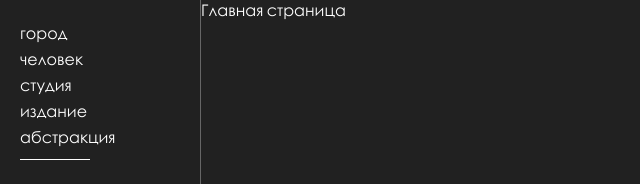
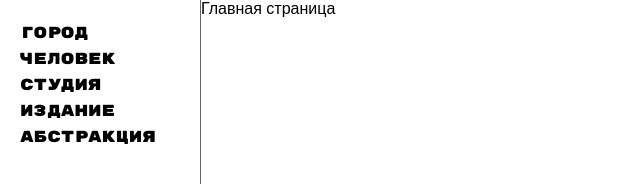
Before and after one commit to tsvetta/gegege, a React app: page / in a window 1280 px wide. Shown: the top 184 px of the page, without its empty margins (0-640 px from the left). Built offline with nearby package versions, Linux system fonts and the light colour scheme; some packages are replaced by stand-ins of ours.

Commit message:
add day and night themes
* add day/night themes
* add color variables
* add global css vars
* add rubik-mono-one font

```diff
--- a/package.json
+++ b/package.json
@@ -26,12 +26,15 @@
   },
   "dependencies": {
     "babel-preset-env": "^1.6.1",
+    "classnames": "^2.2.5",
     "clean-webpack-plugin": "^0.1.18",
     "file-loader": "^1.1.9",
     "html-loader": "^0.5.5",
     "html-webpack-plugin": "^2.30.1",
     "postcss-cssnext": "^3.1.0",
     "postcss-loader": "^2.1.0",
+    "prop-types": "^15.6.1",
+    "ramda": "^0.25.0",
     "react": "^16.2.0",
     "react-dom": "^16.2.0",
     "react-router-dom": "^4.2.2"
--- a/postcss.config.js
+++ b/postcss.config.js
@@ -2,6 +2,11 @@ module.exports = {
   plugins: [
     require('postcss-cssnext')({
       url: false,
+      features: {
+        customProperties: {
+          warnings: false
+        }
+      },
     }),
   ],
 };
--- a/src/common.css
+++ b/src/common.css
@@ -1,22 +1,24 @@
-:root {
-  --body-color: rgba(0, 0, 0, 0.87); /* TODO вынести в глобальные переменные*/
-}
+:global(:root) {
+  --body-color: rgba(0, 0, 0, 0.87);
+  --rubik-mono-font: 'Rubik Mono One', Arial, Helvetica, sans-serif;
 
-@font-face {
-  font-family: 'Century Gothic';
-  font-weight: regular;
-  src: url('./fonts/Century_Gothiс_regular.ttf');
-}
+  --text-color-day: #000;
+  --bg-hover-color-day: #ddd;
+  --bg-color-day: #fff;
 
-@font-face {
-  font-family: 'Century Gothic';
-  font-weight: bold;
-  src: url('./fonts/Century_Gothic_bold.ttf');
+  --text-color-night: #fff;
+  --bg-hover-color-night: #333;
+  --bg-color-night: #000;
 }
 
 @font-face {
   font-family: 'Helvetica Light';
   src: url('./fonts/Helvetica_Light.ttf');
+}
+
+@font-face {
+  font-family: 'Rubik Mono One';
+  src: url('./fonts/RubikMonoOne_regular.ttf');
 }
 
 html {
@@ -27,24 +29,19 @@ html {
 body {
   height: 100vh;
   margin: 0;
-  font-family: 'Century Gothic', 'Helvetica Light', Arial, sans-serif;
-  background-color: var(--body-color);
-  color: #fff;
+  font-family: 'Helvetica Light', Arial, sans-serif;
 }
 
 :global(#app) {
   min-height: 100vh;
 }
 
-a {
-  color: #fff;
-
-  &:visited {
-    color: #999;
-  }
-}
-
-.layout {
+.layoutContent {
   display: flex;
   min-height: 100vh;
 }
+
+a {
+  color: var(--text-color-day);
+  transition: color 500ms ease;
+}
--- /dev/null
+++ b/src/components/layout/index.js
@@ -0,0 +1,30 @@
+import * as React from 'react';
+import { withRouter } from 'react-router'
+import classnames from 'classnames/bind';
+import * as R from 'ramda';
+import { routes } from '../../';
+
+import styles from './styles.css';
+const cx = classnames.bind(styles);
+
+class Layout extends React.PureComponent {
+  render() {
+    const { props } = this;
+    const currentRouteData = routes.find(r => r.path === props.location.pathname);
+    const theme = R.path(['props', 'theme'], currentRouteData)
+
+    return (
+      <div className={cx('layout', {
+        [`theme_${theme}`]: Boolean(theme),
+      })}>
+        {props.children}
+      </div>
+    );
+  }
+}
+
+Layout.propTypes = {
+
+}
+
+export default withRouter(Layout)
--- /dev/null
+++ b/src/components/layout/styles.css
@@ -0,0 +1,22 @@
+.layout {
+  background-color: var(--bg-color-day);
+  transition: background-color 500ms ease;
+
+  &.theme_night {
+    background-color: var(--bg-color-night);
+    color: var(--text-color-night);
+
+    & a {
+      color: var(--text-color-night);
+
+      &:visited {
+        color: var(--text-color-night);
+      }
+
+      &:hover {
+        color: var(--text-color-night);
+        background-color: var(--bg-hover-color-night);
+      }
+    }
+  }
+}
--- a/src/components/navigation/styles.css
+++ b/src/components/navigation/styles.css
@@ -1,7 +1,3 @@
-:root {
-  --body-color: rgba(0, 0, 0, 0.87); /* TODO вынести в глобальные переменные*/
-}
-
 .navigation {
   padding-top: 20px;
   width: 200px;
@@ -15,30 +11,15 @@
 }
 
 .item {
-  position: relative;
+  font-family: var(--rubik-mono-font);
 
   & a {
     display: block;
     padding: 3px 20px;
     text-decoration: none;
-
-    &:visited {
-      color: #fff;
-    }
-
   }
 
   &:hover {
-    background-color: #111;
-  }
-
-  &:last-child::after {
-    content: '';
-    position: absolute;
-    bottom: -10px;
-    left: 20px;
-    width: 70px;
-    height: 1px;
-    background-color: #fff;
+    background-color: var(--bg-hover-color-day);
   }
 }
--- a/src/index.js
+++ b/src/index.js
@@ -12,6 +12,7 @@ import CityPage from './pages/city-page';
 import PeoplePage from './pages/people-page';
 import ErrorPage from './pages/error-page';
 
+import Layout from './components/layout';
 import Navigation from './components/navigation';
 
 import styles from './common.css';
@@ -25,7 +26,7 @@ const paths = {
   abstract: '/abstract',
 }
 
-const routes = [
+export const routes = [
   {
     path: paths.home,
     component: HomePage,
@@ -33,7 +34,10 @@ const routes = [
   },
   {
     path: paths.city,
-    component: CityPage
+    component: CityPage,
+    props: {
+      theme: 'night',
+    }
   },
   {
     path: paths.people,
@@ -46,7 +50,8 @@ const routes = [
 
 ReactDOM.render(
   <Router basename='/gegege'>
-    <div className={styles.layout}>
+    <Layout>
+      <div className={styles.layoutContent}>
         <Navigation
           routes={[
             {
@@ -79,6 +84,7 @@ ReactDOM.render(
           </Switch>
         </main>
       </div>
+    </Layout>
   </Router>,
   document.getElementById('app')
 );
--- a/src/pages/page/index.js
+++ b/src/pages/page/index.js
@@ -1,4 +1,5 @@
 import * as React from 'react';
+import PropTypes from 'prop-types';
 import styles from './styles.css';
 
 class Page extends React.PureComponent {
```
Also changed, not shown: src/components/navigation/index.js (+10 -11 lines), src/fonts/RubikMonoOne_regular.ttf (added), 1 other file. Lines whose indentation alone changed are shown as unchanged.
